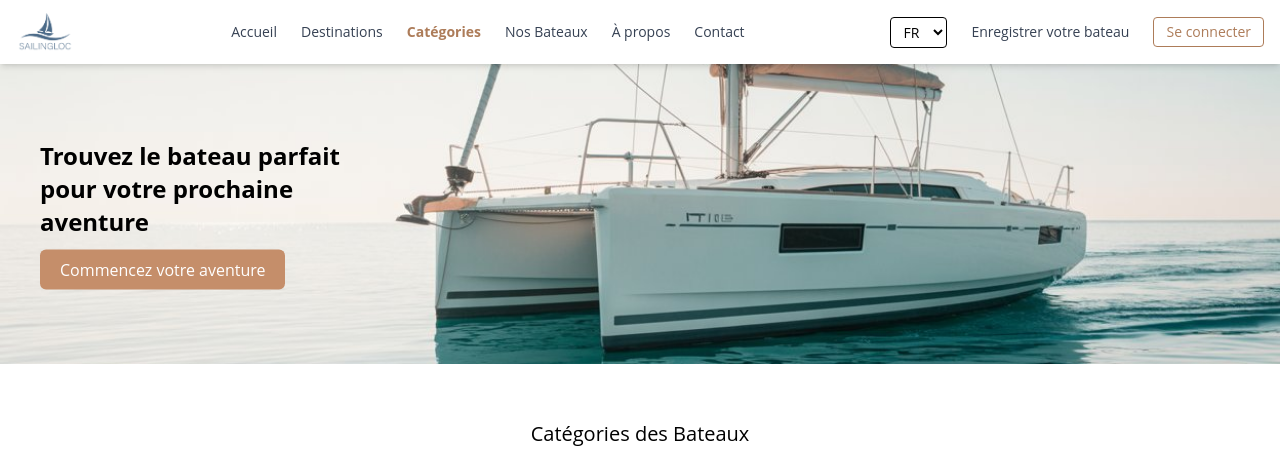
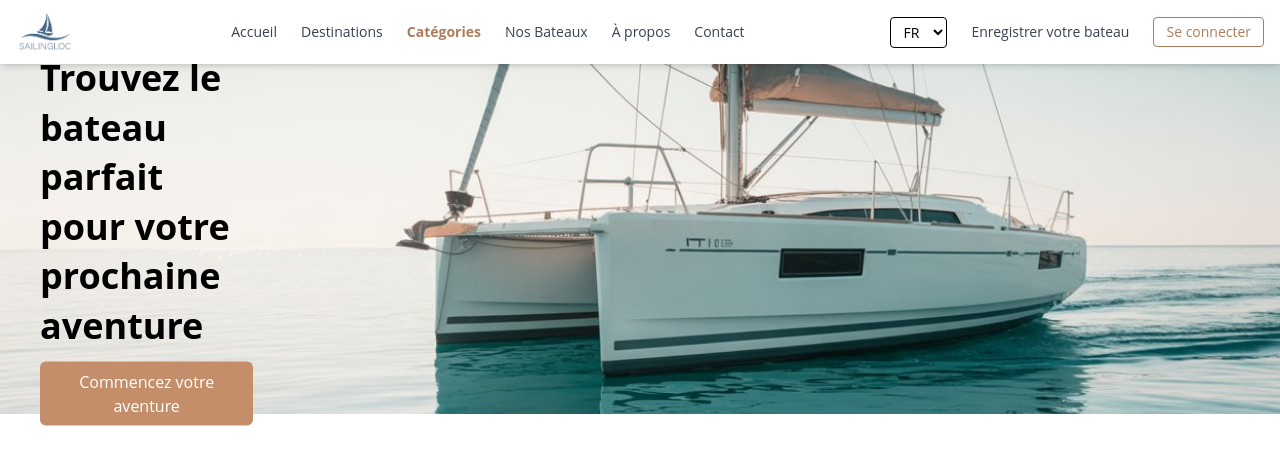
Before and after one commit to Yass8/DEVO23-G4-SAILINGLOC, a React (Vite) app in the folder front/: page /category in a window 1280 px wide. Shown: the top 460 px of the page. Built offline with nearby package versions, Linux system fonts and the light colour scheme; a web font is replaced by a local one.

Commit message:
feat: update Banner component for improved layout and typography

```diff
--- a/front/src/Client/components/Banner.jsx
+++ b/front/src/Client/components/Banner.jsx
@@ -1,18 +1,18 @@
 import banner from "/images/hero.jpeg";
 function Banner(){
     return(
-        <div className="relative w-full h-[180px] sm:h-[220px] md:h-[260px] lg:h-[300px]">
+        <div className="relative w-full h-[180px] sm:h-[220px] lg:h-[350px]">
   <img
     src={banner}
     alt="Bannière"
     className="w-full h-full object-cover"
   />
-  <div className="absolute top-1/2 left-4 sm:left-10 -translate-y-1/2 text-black space-y-2">
-    <h2 className="text-lg sm:text-xl md:text-2xl font-bold leading-snug">
-      Trouvez le bateau parfait<br />
-      pour votre prochaine<br />
+  <div className="absolute container w-2/12 top-1/2 left-4 sm:left-10 -translate-y-1/2 text-black space-y-2">
+    <h1 className="text-lg sm:text-xl md:text-4xl font-bold leading-snug">
+      Trouvez le bateau parfait
+      pour votre prochaine
       aventure
-    </h2>
+    </h1>
     <button className="mt-1 bg-[#c58e6a] text-white px-3 sm:px-5 py-1.5 sm:py-2 rounded-md text-sm sm:text-base font-medium">
       Commencez votre aventure
     </button>
```
